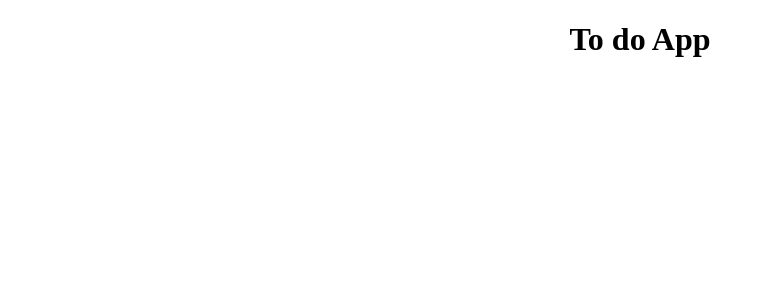
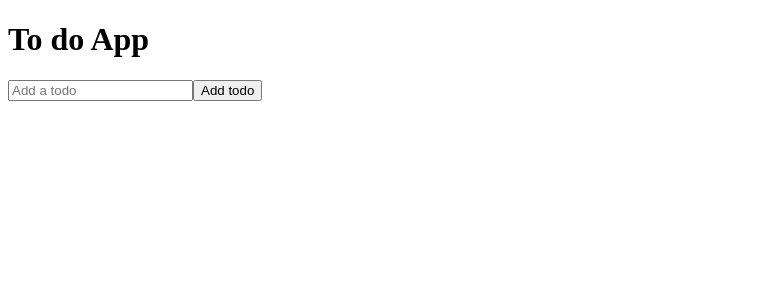
Before and after one commit to FahadHameed89/1_react_to_do_list, a React (Create React App) app in the folder react-todo-app-v1/: page / in a window 1280 px wide. Shown: the top 300 px of the page, without its empty margins (0-765 px from the left). Built offline with nearby package versions, Linux system fonts and the light colour scheme.

Commit message:
Added a simple todo component
Added a todo component in Todo.js

```diff
--- a/react-todo-app-v1/src/App.js
+++ b/react-todo-app-v1/src/App.js
@@ -1,9 +1,11 @@
 import './App.css';
+import TodoForm from './components/TodoForm';
 
 function App() {
   return (
-    <div className="App">
+    <div className="todo-app">
       <h1>To do App</h1>
+      <TodoForm />
     </div>
   );
 }
--- a/react-todo-app-v1/src/components/TodoForm.js
+++ b/react-todo-app-v1/src/components/TodoForm.js
@@ -0,0 +1,20 @@
+import React, {useState} from 'react'
+
+function TodoForm() {
+const [input, setInput] = useState('')
+
+    return (
+        <form className='todo-form'>
+            <input
+                type='text'
+                placeholder='Add a todo'
+                value={input}
+                name='text'
+                className='todo-input'
+            />
+            <button className='todo-button'>Add todo</button>
+        </form>
+    )
+}
+
+export default TodoForm
```
